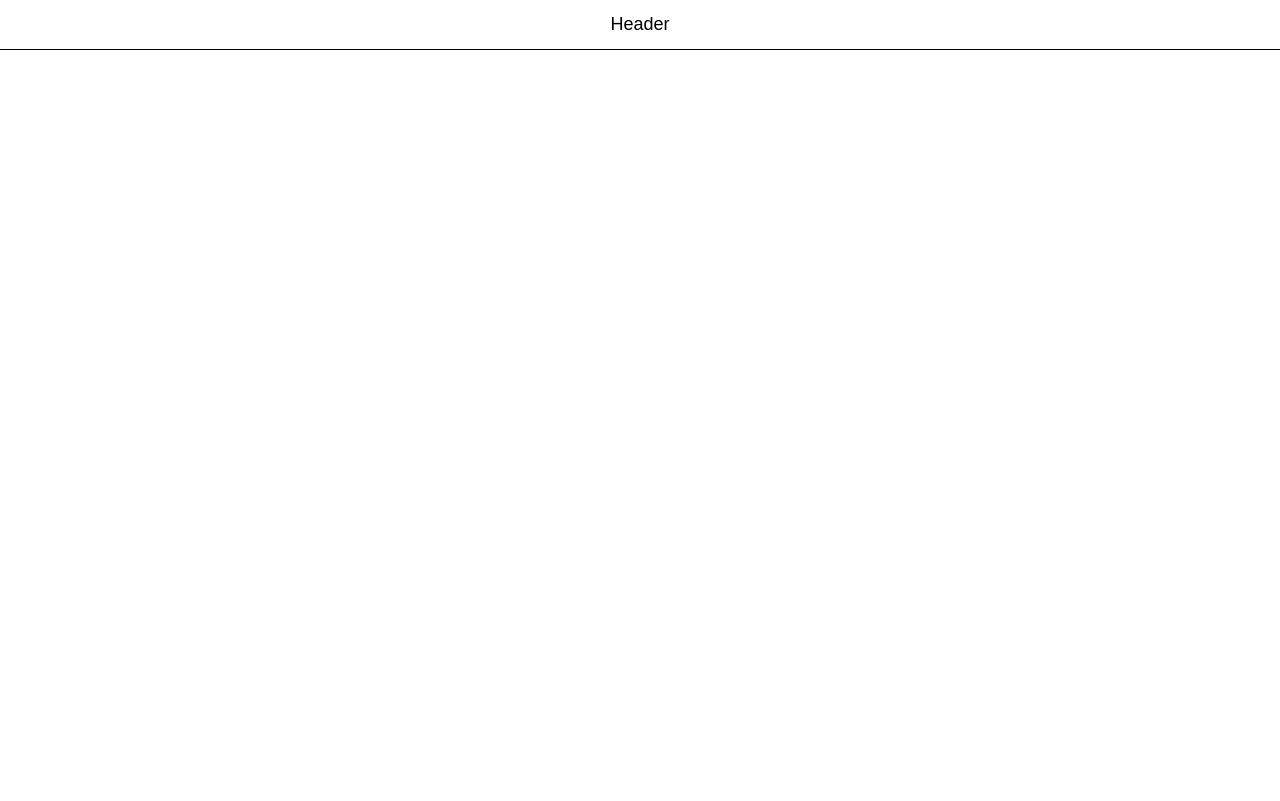
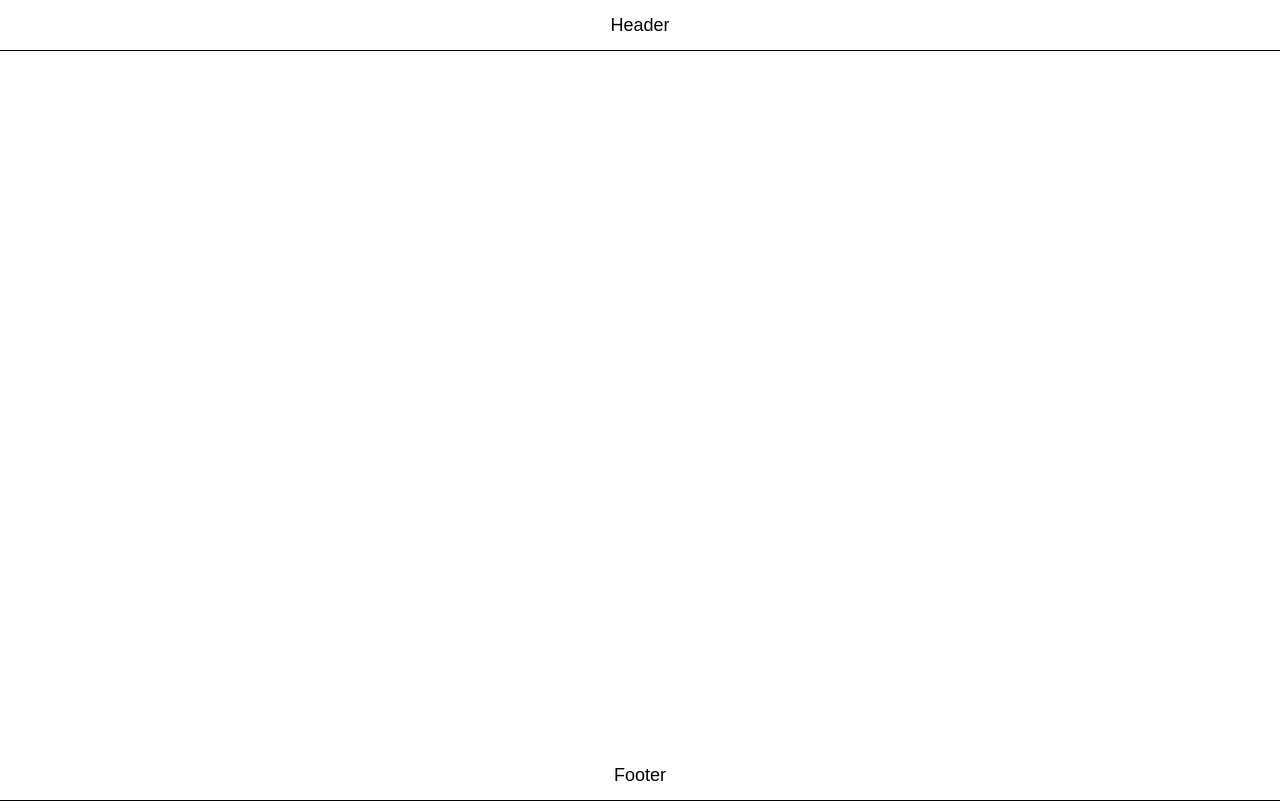
Before and after one commit to ooloo-io/github-flow-TClark1011, a plain HTML site: page src/index.html in a window 1280 px wide. Drawn offline with nearby package versions, Linux system fonts and the light colour scheme.

Commit message:
Footer (#2)
* added footer markup

* added styles

* implemented requsted footer height/position changes

```diff
--- a/src/index.html
+++ b/src/index.html
@@ -17,6 +17,10 @@
     <header class="header">
         Header
     </header>
+    <main class="content"></main>
+    <footer class="footer">
+        Footer
+    </footer>
 </body>
 
 </html>
--- a/src/styles.css
+++ b/src/styles.css
@@ -4,6 +4,18 @@ body {
 }
 
 .header {
+	height: 50px;
+	display: flex;
+	justify-content: center;
+	align-items: center;
+	border-bottom: 1px solid black;
+}
+
+.content {
+	min-height: calc(100vh - 100px);
+}
+
+.footer {
   height: 49px;
   display: flex;
   justify-content: center;
```
